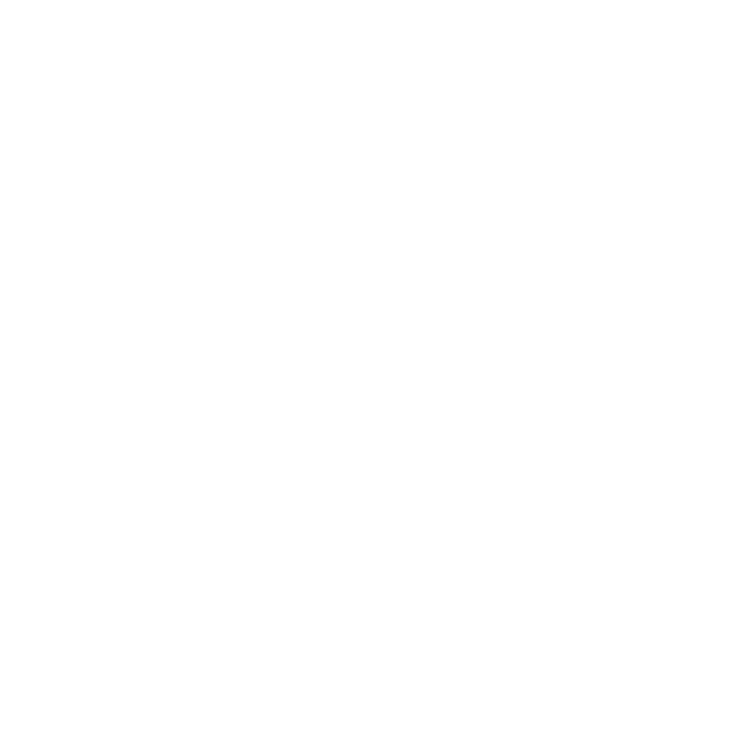
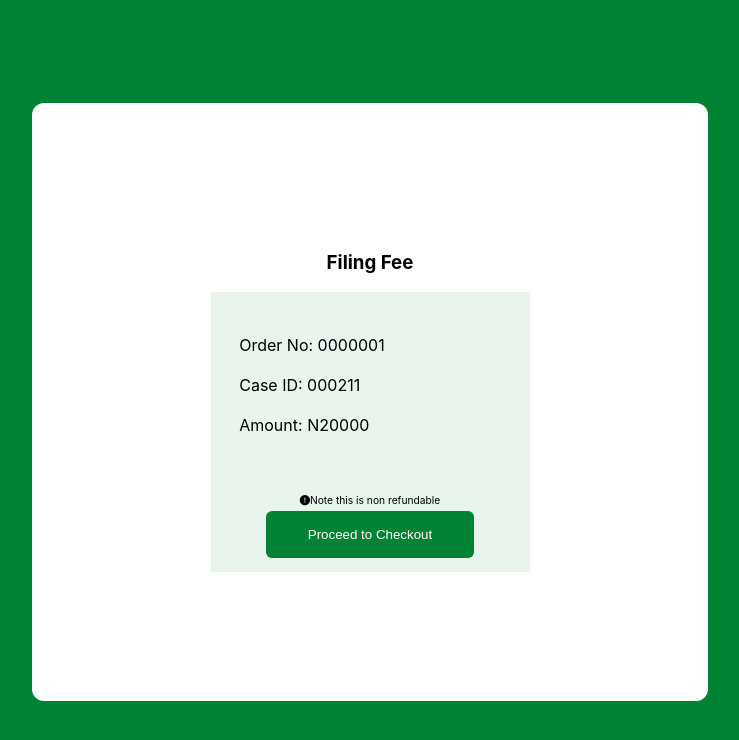
Before and after one commit to rukyy/E-filing, a React (Create React App) app: page /payment in a window 1280 px wide. Before the commit this address had no page. Shown: the top 740 px of the page, without its empty margins (270-1009 px from the left). Built offline with nearby package versions, Linux system fonts and the light colour scheme.

Commit message:
billng page

```diff
--- a/src/App.js
+++ b/src/App.js
@@ -3,6 +3,7 @@
 import { BrowserRouter, Route, Routes } from 'react-router-dom';
 import SignUp from './screens/signupscreen';
 import SignIn from './screens/signinscreen';
+import PayBill from './screens/paybill';
 
 function App() {
   return (
@@ -11,6 +12,7 @@
         <Route exact path='/' element={<LandingPage/>}/>
         <Route exact path='/signup' element={<SignUp/>}/>
         <Route exact path='/signin' element={<SignIn/>}/>
+        <Route exact path='/payment' element={<PayBill/>}/>
       </Routes>
     </BrowserRouter>
 
--- a/src/css/landingpage.css
+++ b/src/css/landingpage.css
@@ -70,6 +70,9 @@
     }
 }
 @media screen and (max-width:499px) {
+    .welcomeheader{
+        font-size: 2vw;
+    }
     .background{
         height: 40vh;
     }
--- /dev/null
+++ b/src/css/paybill.css
@@ -0,0 +1,77 @@
+.paybill{
+    background-color: #008334;
+    border: 2px solid #008334;
+    height: 100dvh;
+    display: flex;
+    flex-direction: column;
+    justify-content: center;
+    align-items: center;
+
+}
+.paybillcontainer{
+    background-color: white;
+    border-radius: 12px;
+    width: 50%;
+    padding: 1.5%;
+    display: flex;
+    flex-direction: column;
+    justify-content: center;
+    align-items: center;
+    height: 70%;
+}
+.paybillcard{
+    background-color: rgba(0, 131, 52, 0.09);
+    height: 50%;
+    width: 50%;
+    display: flex;
+    flex-direction: column;
+    align-items: center;
+    justify-content: space-around;
+}
+.paybillcontainer ul{
+    list-style: none;
+    border-radius: 5px;
+    margin: 0;
+    width: 80%;
+    height: 50%;
+    padding: 2.5% 4% 1.5% 2%;
+    display: flex;
+    flex-direction: column;
+    justify-content: space-evenly;
+
+
+}
+.proceedbtn{
+    width: 100%;
+    text-align: center;
+}
+.proceedbtn p{
+    font-size: 0.8vw;
+    margin: 1.5% 0;
+}
+.proceedbtn button{
+    color: white;
+    background-color: #008334;
+    padding: 5%;
+    border: 0;
+    border-radius: 6px;
+    width: 65%;
+
+}
+
+@media screen and (max-width:600px) {
+    .paybillcontainer{
+        width: 85%;
+        height: 60%;
+
+    }
+    .paybillcard{
+        width: 70%;
+    }
+    .proceedbtn p{
+        font-size: 2vw;
+    }
+    .proceedbtn button{
+        width: 80%;
+    }
+}
--- a/src/css/signupscreen.css
+++ b/src/css/signupscreen.css
@@ -86,6 +86,7 @@
 
     .signuppage {
         width: 90%;
+        padding: 9% 0;
         height: 70vh;
     }
     .signuppage form{
--- a/src/screens/Landing.js
+++ b/src/screens/Landing.js
@@ -7,7 +7,7 @@
         <NavBar />
         <div className="background">
             <div className="backgroundcontent">
-                <div className="writeup">Welcome to the E-filing platform, Kindly click the button below to file your case and follow due procedure and we will get back to you shortly</div>
+                <div className="writeup">Welcome to the E-filing platform, Kindly click the button below to file your case </div>
                 <button className="actionbtn">File a Case </button>
             </div>
 
--- /dev/null
+++ b/src/screens/paybill.js
@@ -0,0 +1,24 @@
+import "../css/paybill.css"
+
+const PayBill = () => {
+    return (<div className="paybill">
+        <div className="paybillcontainer">
+            <h3>Filing Fee</h3>
+            <div className="paybillcard">
+                <ul>
+                    <li>Order No: 0000001</li>
+                    <li>Case ID: 000211</li>
+                    <li>Amount: N20000</li>
+                </ul>
+                <div className="proceedbtn">
+                    <p><i className="fa-solid fa-circle-exclamation"></i>Note this is non refundable</p>
+                    <button>Proceed  to Checkout</button>
+                </div>
+
+            </div>
+
+        </div>
+    </div>);
+}
+
+export default PayBill;
```
Also changed, not shown: src/screens/caseform.js (added, +15 -0 lines).
